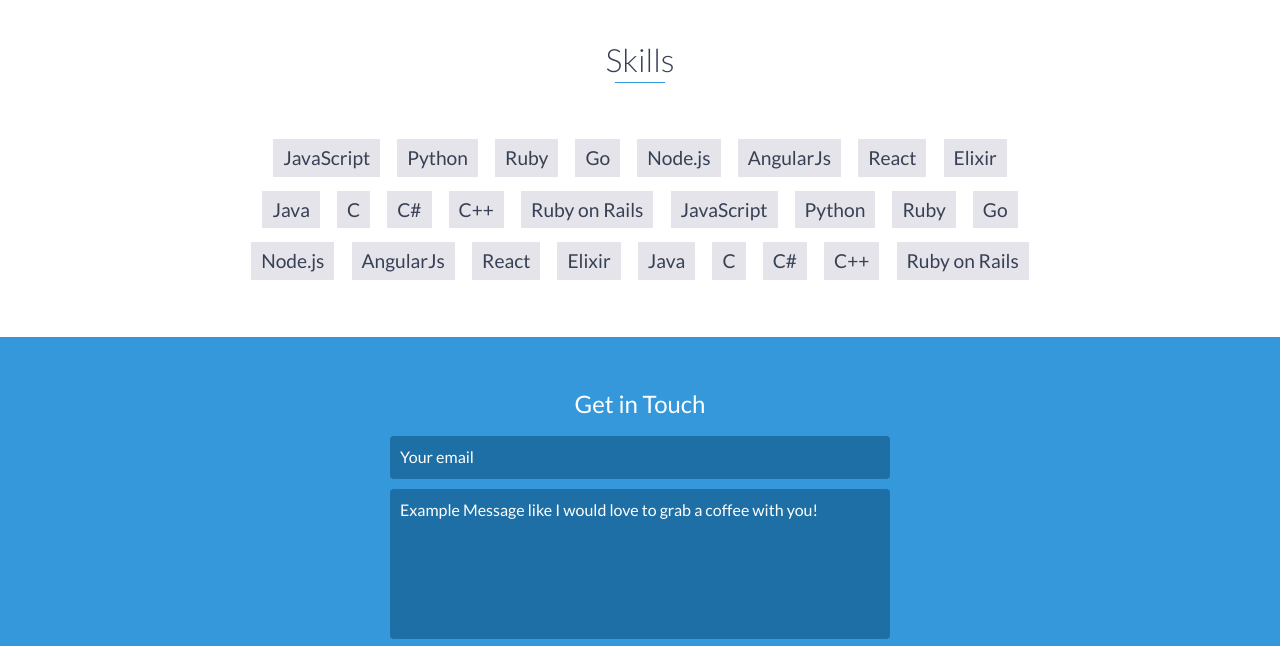
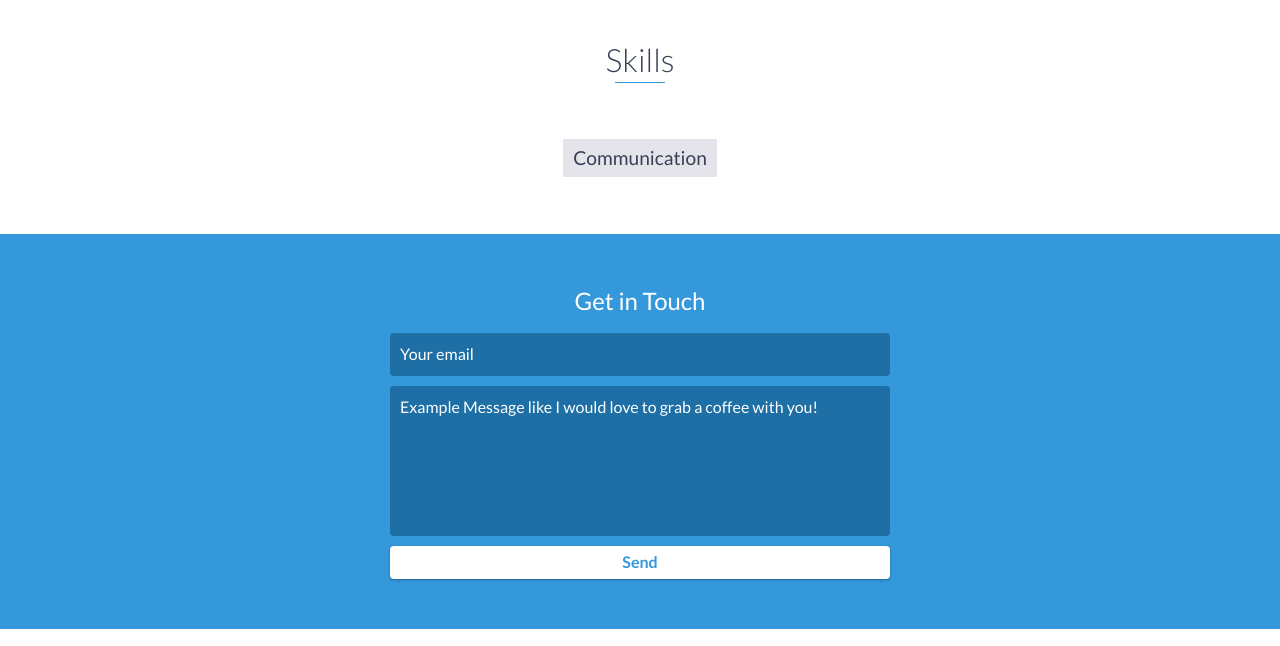
Before and after one commit to kvptkr/kvptkr.github.io, a website: page index.html in a window 1280 px wide. Shown: the part 3560-4206 px from the top of the page. Drawn offline with nearby package versions, Linux system fonts and the light colour scheme.

Commit message:
misc' changes

```diff
--- a/index.html
+++ b/index.html
@@ -191,32 +191,7 @@
     <div id="skills">
         <h2 class="heading">Skills</h2>
         <ul>
-            <li>JavaScript</li>
-            <li>Python</li>
-            <li>Ruby</li>
-            <li>Go</li>
-            <li>Node.js</li>
-            <li>AngularJs</li>
-            <li>React</li>
-            <li>Elixir</li>
-            <li>Java</li>
-            <li>C</li>
-            <li>C#</li>
-            <li>C++</li>
-            <li>Ruby on Rails</li>
-            <li>JavaScript</li>
-            <li>Python</li>
-            <li>Ruby</li>
-            <li>Go</li>
-            <li>Node.js</li>
-            <li>AngularJs</li>
-            <li>React</li>
-            <li>Elixir</li>
-            <li>Java</li>
-            <li>C</li>
-            <li>C#</li>
-            <li>C++</li>
-            <li>Ruby on Rails</li>
+            <li>Communication</li>
         </ul>
     </div>
     <!-- End #skills -->
```
